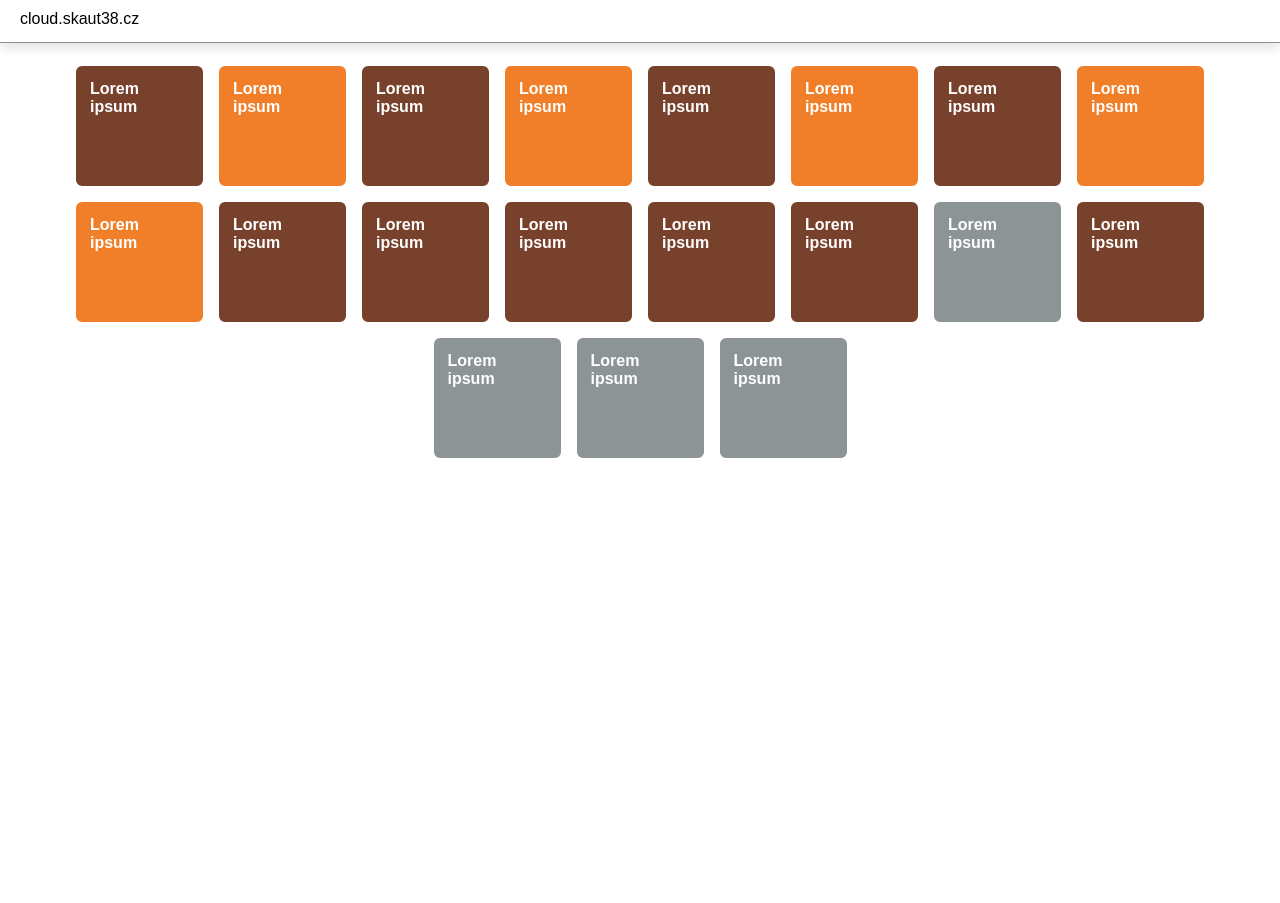
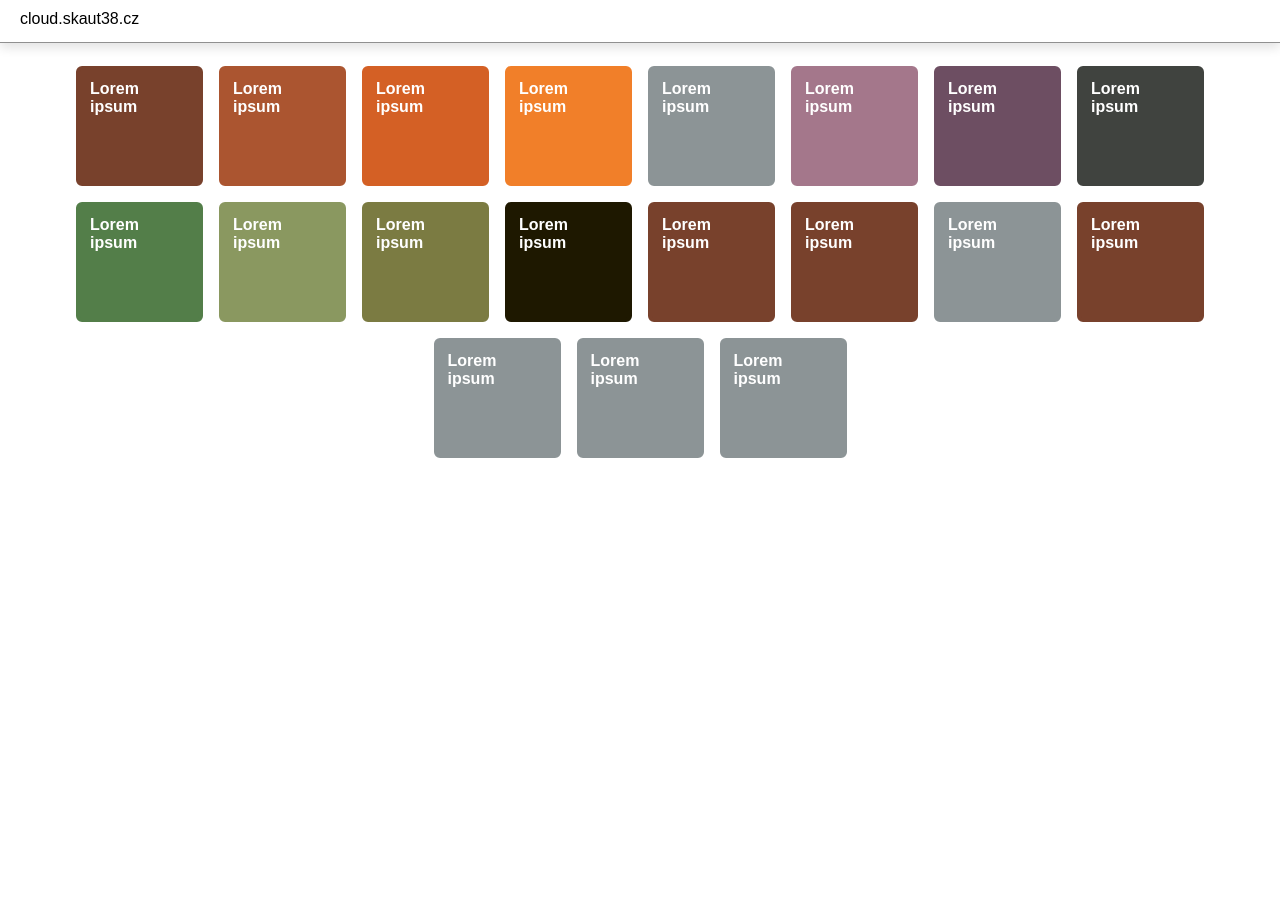
Before and after one commit to humpljir/cloud-skaut38, a PHP site: page / in a window 1280 px wide. Run offline with PHP 8.4, Linux system fonts and the light colour scheme.

Commit message:
directories opening

```diff
--- a/css/style.css
+++ b/css/style.css
@@ -46,6 +46,7 @@
     width: 100%;
     height: 100%;
     padding-top: 43px;
+    box-sizing: border-box;
     position: relative;
     transition: padding 0.4s ease;
 }
--- a/index.html
+++ b/index.html
@@ -49,7 +49,7 @@
                 "id": 1,
                 "name": "Lorem ipsum",
                 "date": "1587968755",
-                "color": "#F17F29",
+                "color": "#AB5530",
                 "content": [{
                         "id": 4,
                         "name": "Lorem ipsum",
@@ -147,7 +147,7 @@
                 "id": 2,
                 "name": "Lorem ipsum",
                 "date": "1587968755",
-                "color": "#78412C",
+                "color": "#D46025",
                 "content": []
             },
             {
@@ -161,56 +161,56 @@
                 "id": 4,
                 "name": "Lorem ipsum",
                 "date": "1587968755",
-                "color": "#78412C",
+                "color": "#8C9496",
                 "content": []
             },
             {
                 "id": 5,
                 "name": "Lorem ipsum",
                 "date": "1587968755",
-                "color": "#F17F29",
+                "color": "#A4778B",
                 "content": []
             },
             {
                 "id": 6,
                 "name": "Lorem ipsum",
                 "date": "1587968755",
-                "color": "#78412C",
+                "color": "#6D4E62",
                 "content": []
             },
             {
                 "id": 7,
                 "name": "Lorem ipsum",
                 "date": "1587968755",
-                "color": "#F17F29",
+                "color": "#40433F",
                 "content": []
             },
             {
                 "id": 8,
                 "name": "Lorem ipsum",
                 "date": "1587968755",
-                "color": "#F17F29",
+                "color": "#537E49",
                 "content": []
             },
             {
                 "id": 9,
                 "name": "Lorem ipsum",
                 "date": "1587968755",
-                "color": "#78412C",
+                "color": "#8A9860",
                 "content": []
             },
             {
                 "id": 10,
                 "name": "Lorem ipsum",
                 "date": "1587968755",
-                "color": "#78412C",
+                "color": "#7B7B42",
                 "content": []
             },
             {
                 "id": 11,
                 "name": "Lorem ipsum",
                 "date": "1587968755",
-                "color": "#78412C",
+                "color": "#1E1800",
                 "content": []
             },
             {
--- a/js/script.js
+++ b/js/script.js
@@ -17,25 +17,29 @@ function openMenu(target) {
 function drawDirectories() {
     var fileSystem = "";
     storage.forEach(element => {
-        var dir = '<button class="dir-box" style="--dir-color:' + element.color + '" data-dir-id:"'+element.id+'" onclick=drawFiles(this.getAttribute("data-dir-id"))>' + element.name + '</button>';
+        var dir = '<button class="dir-box" style="--dir-color:' + element.color + '" data-dir-id="'+element.id+'" onclick=drawFiles(this.getAttribute("data-dir-id"))>' + element.name + '</button>';
        fileSystem+=dir;
     });
     document.getElementById("blank-canvas").innerHTML = fileSystem;
 }
 
 function drawFiles(dirID) {
-    const filesList = storage.find(function (post, index) {
-        if (storage.id == dirID)
+    console.log(dirID);
+    var filesList = storage.find(function (post, index) {
+        if (post.id == dirID)
             return true;
     });
+    console.log(FileList);
 
     var fileSystem = "";
     filesList.content.forEach(element => {
         var dir = '<button class="file-box">' + element.name + '</button>';
         fileSystem += dir;
     });
+
     document.getElementById("blank-canvas").innerHTML = fileSystem;
 }
+
 
 function initialize() {
 drawDirectories();
```
